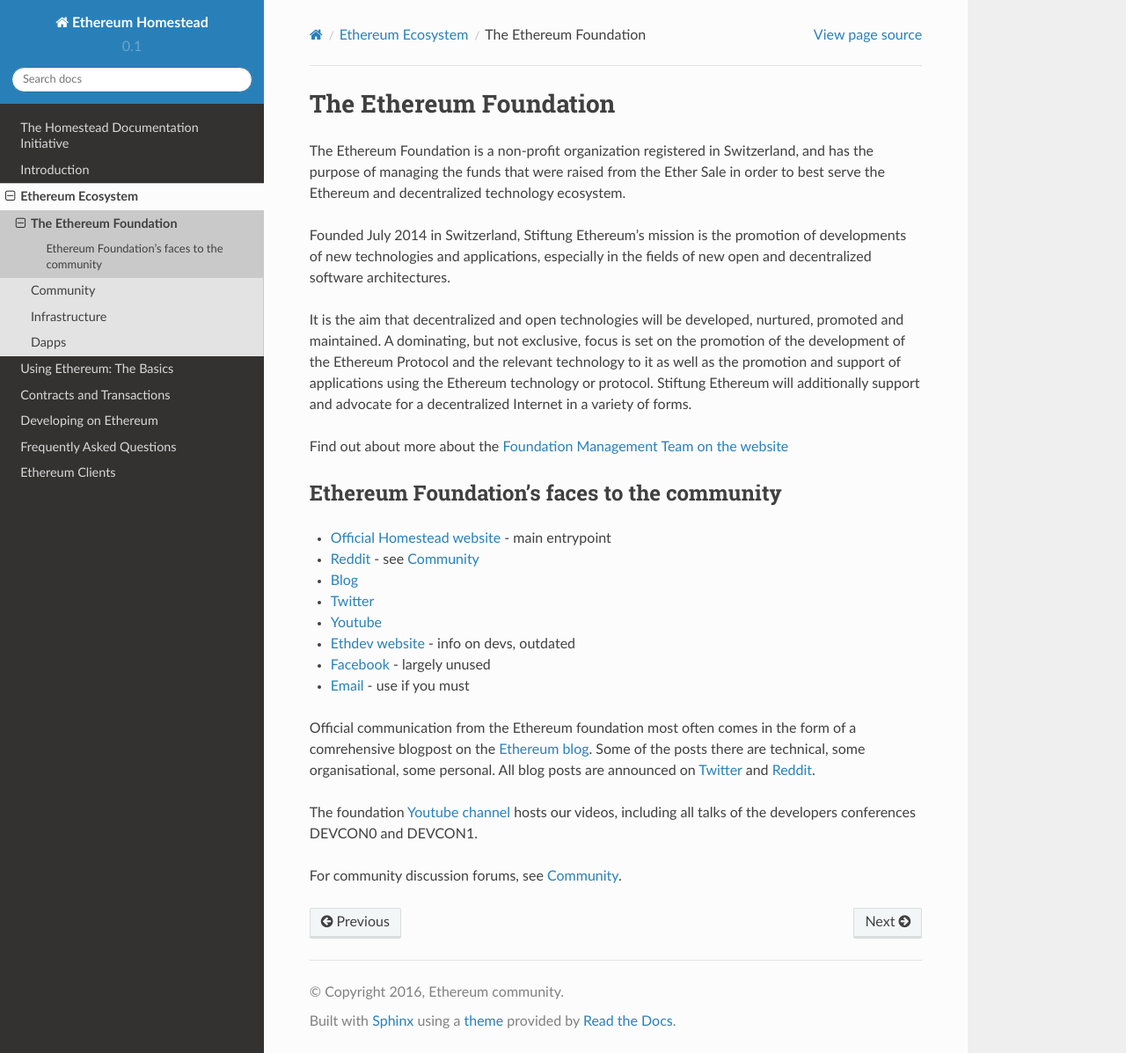
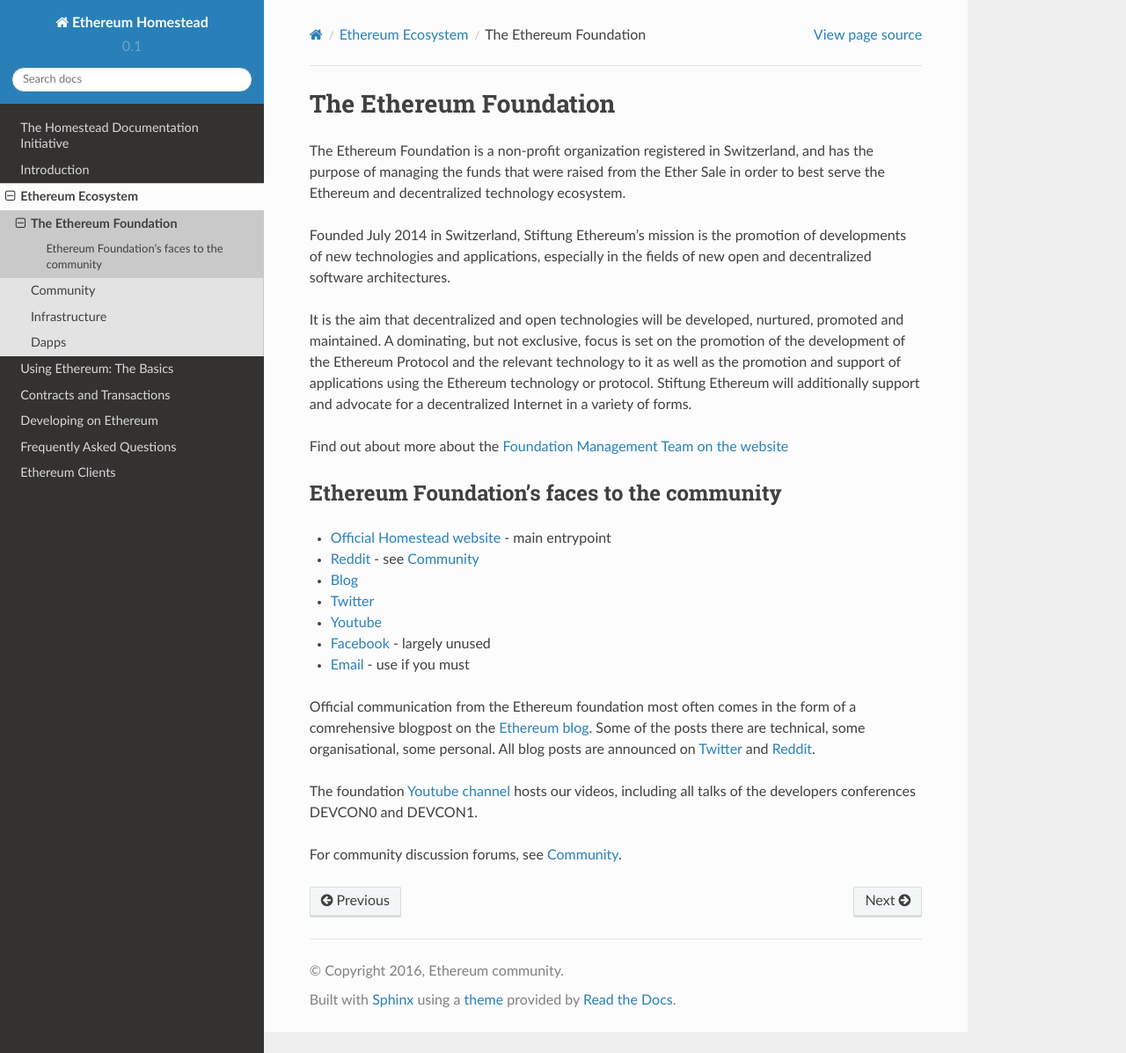
Before and after one commit to ethereum/homestead-guide, a Sphinx documentation site: the page built from source/ethereum-ecosystem/foundation.rst, in a window 1280 px wide and 1197 px high. Shown: the whole window at 88% size. Built offline with Sphinx 7.4.7 and the Read the Docs theme 2.0.0, drawn with Linux system fonts in a browser that asks for light colours; pages that are not in the unit, such as notebooks, are missing from menus.

Commit message:
More ETHDEV cleanup.

```diff
--- a/source/conf.py
+++ b/source/conf.py
@@ -235,7 +235,7 @@
 #  author, documentclass [howto, manual, or own class]).
 latex_documents = [
   (master_doc, 'homesteadguide.tex', u'Ethereum Homestead Documentation',
-   u'ethdev \\&\\& ethereum community', 'manual'),
+   u'Ethereum community', 'manual'),
 ]
 
 # The name of an image file (relative to this directory) to place at the top of
--- a/source/ethereum-ecosystem/foundation.rst
+++ b/source/ethereum-ecosystem/foundation.rst
@@ -16,7 +16,6 @@
 * `Blog <https://blog.ethereum.org/>`_
 * `Twitter <http://twitter.com/ethereumproject>`_
 * `Youtube <https://www.youtube.com/user/ethereumproject>`_
-* `Ethdev website <https://ethdev.com>`_ - info on devs, outdated
 * `Facebook <https://www.facebook.com/ethereumproject>`_ - largely unused
 * `Email <mailto:info@ethereum.org>`_ - use if you must
 
```
